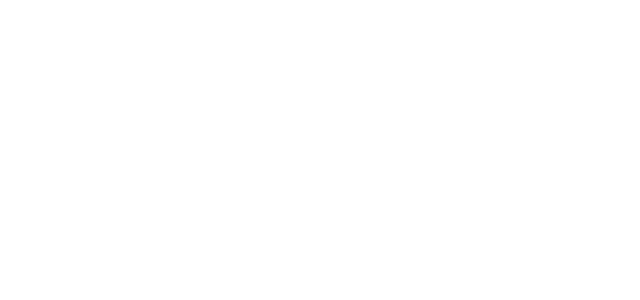
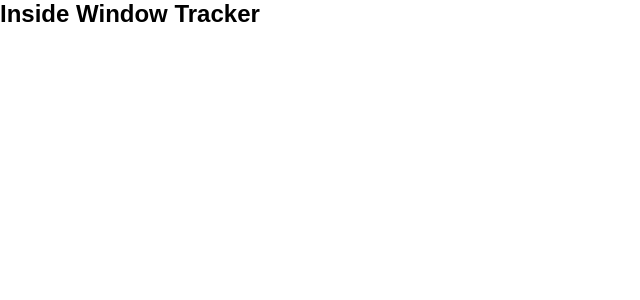
Before and after one commit to joshua-akuna/scrimba-react-tutorials, a React (Vite) app: page /tracker in a window 1280 px wide. Before the commit this address had no page. Shown: the top 300 px of the page, without its empty margins (0-640 px from the left). Built offline with nearby package versions, Linux system fonts and the light colour scheme.

Commit message:
WindowTracker page created

```diff
--- a/pages/HomePage.jsx
+++ b/pages/HomePage.jsx
@@ -60,6 +60,9 @@
             <Link to={'/starwars'}>StarWars</Link>
           </li>
           <li className='page'>
+            <Link to={'/tracker'}>Window Tracker</Link>
+          </li>
+          <li className='page'>
             <Link to={'/tenzies'}>Tenzies</Link>
           </li>
         </ul>
--- /dev/null
+++ b/pages/WindowTracker.jsx
@@ -0,0 +1,7 @@
+export default function WindowTracker() {
+  return (
+    <main>
+      <h2>Inside Window Tracker</h2>
+    </main>
+  );
+}
--- a/src/App.jsx
+++ b/src/App.jsx
@@ -19,6 +19,7 @@
 import Meme from '../pages/Meme';
 import StarWars from '../pages/StarWars';
 import Tenzies from '../pages/Tenzies';
+import WindowTracker from '../pages/WindowTracker';
 
 function App() {
   return (
@@ -42,6 +43,7 @@
         <Route path='/pads' element={<Pads />} />
         <Route path='/starwars' element={<StarWars />} />
         <Route path='/meme' element={<Meme />} />
+        <Route path='/tracker' element={<WindowTracker />} />
         <Route path='/tenzies' element={<Tenzies />} />
       </Routes>
     </Router>
```
